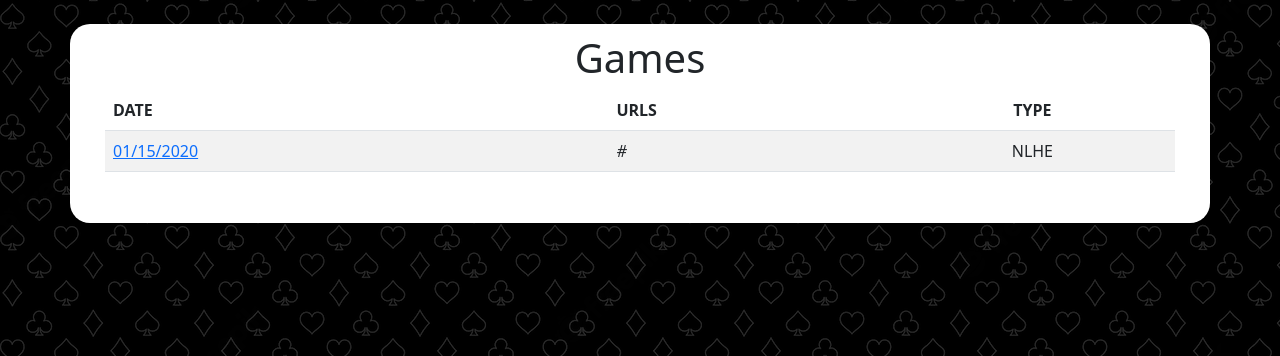
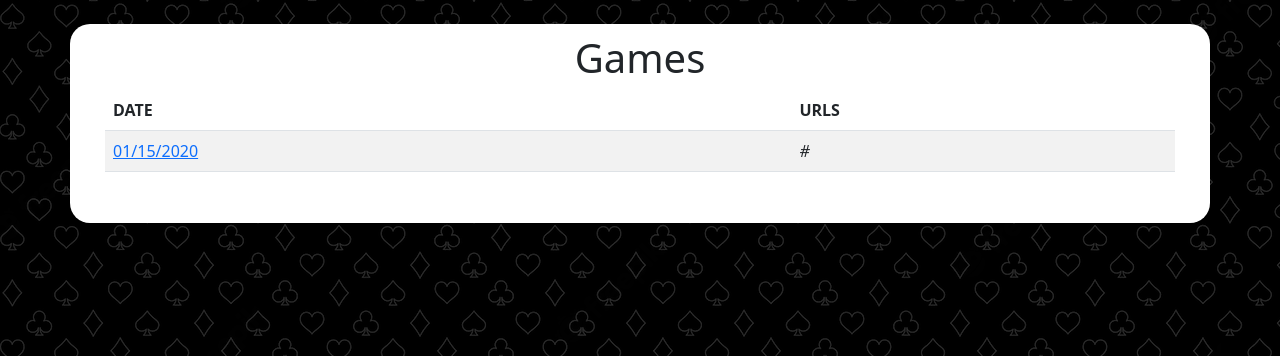
Before and after one commit to mmuoio/poker-manager, a Flask app: page /games in a window 1280 px wide. Shown: the part 80-436 px from the top of the page. Run offline with Flask 2, Linux system fonts and the light colour scheme; tables that the repository leaves empty hold one stand-in row (values such as "Sample post"); some libraries are stand-ins or nearby versions.

Commit message:
Hiding game type for now

```diff
--- a/website/templates/games.html
+++ b/website/templates/games.html
@@ -8,7 +8,7 @@
 	  <tr>
 		<th scope="col">DATE</th>
 		<th scope="col">URLS</th>
-		<th scope="col" style="text-align:center">TYPE</th>
+		<!--<th scope="col" style="text-align:center">TYPE</th>-->
 		{% if user and user.is_authenticated and user.admin %}
 		<th scope="col" style="text-align:center">ACTIONS</th>
 		{% endif %}
@@ -23,7 +23,7 @@
 				<i>{{url.url}}</i><br/>
 				{% endfor %}
 			</td>
-			<td align="center" style="vertical-align: middle;">NLHE</td>
+			<!--<td align="center" style="vertical-align: middle;">NLHE</td>-->
 			{% if user and user.is_authenticated and user.admin %}
 			<td align="center" style="vertical-align: middle;">
 				{% if user and user.is_authenticated and user.admin %}
```
